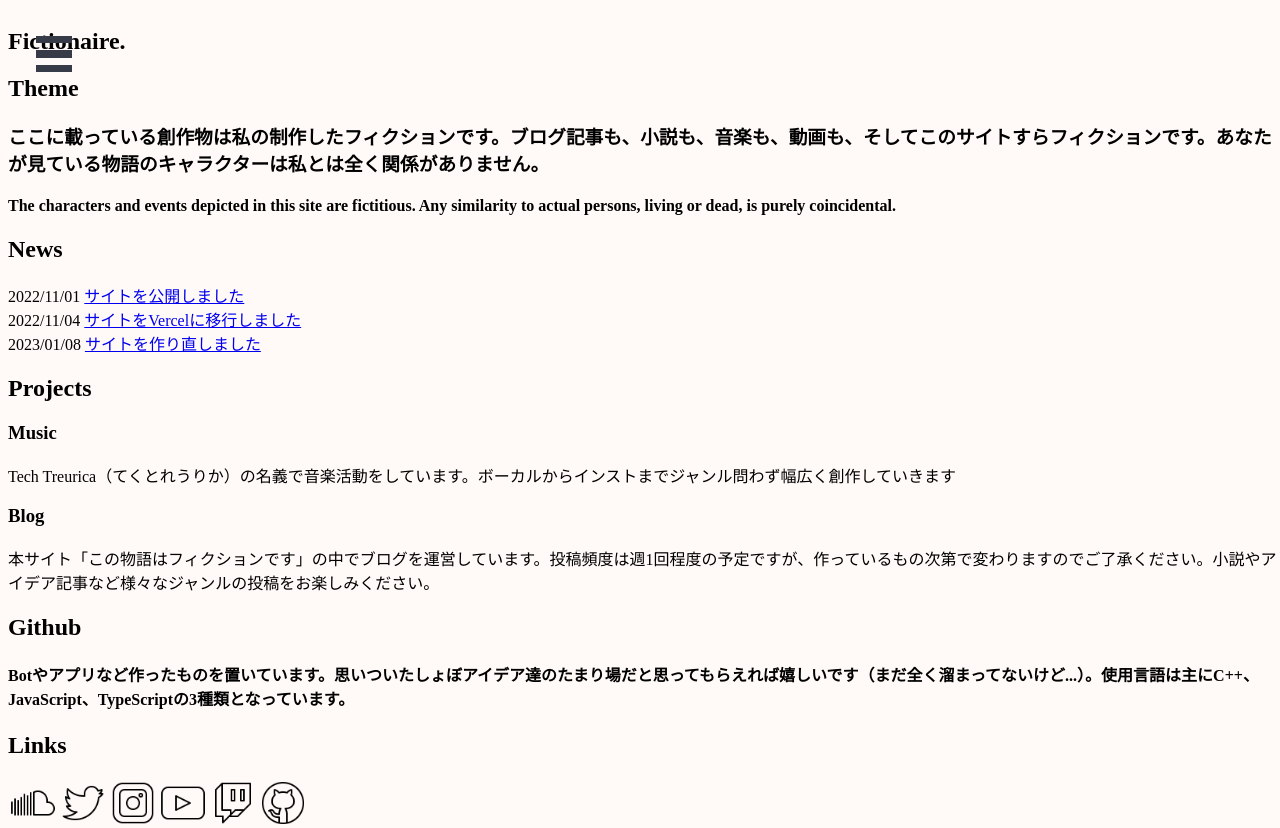
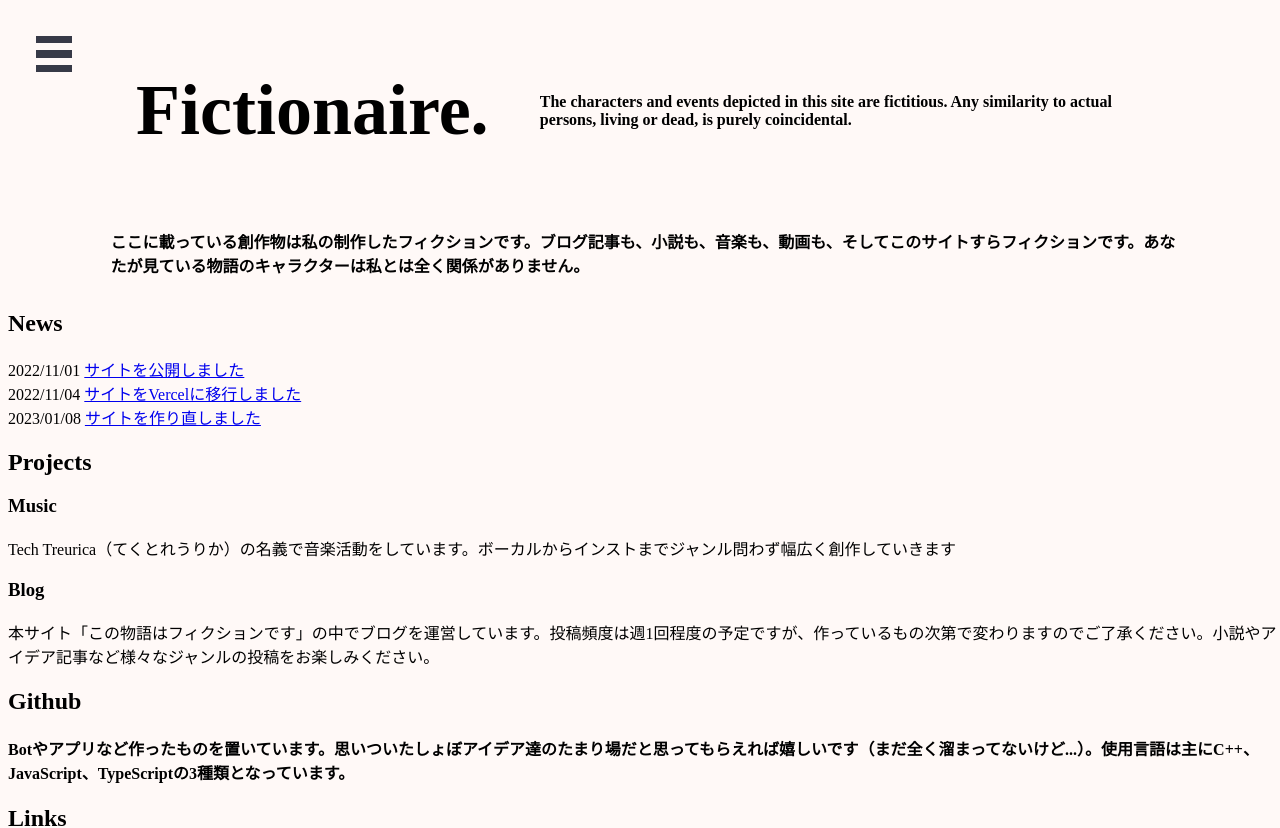
Before and after one commit to Reprereer/nextjs_site, a Next.js app: page / in a window 1280 px wide. Shown: the top 828 px of the page. Built offline with nearby package versions, Linux system fonts and the light colour scheme.

Commit message:
サイト上部のコンポーネントにつきstyled-componentを当てた

```diff
--- a/components/intro.jsx
+++ b/components/intro.jsx
@@ -1,12 +1,84 @@
+import styled from 'styled-components'
+
 //タイトル部分
 const Intro = () => {
+
     return (
-      <section>
-        <h1>
+        <StyledTitleBox>
+        <StyledTitle>
           Fictionaire.
-        </h1>
-      </section>
+        </StyledTitle>
+        <StyledMessage>
+        The characters and events depicted in this site are fictitious. Any similarity to actual persons, living or dead, is purely coincidental.
+        </StyledMessage>
+        </StyledTitleBox>
     )
   }
 
-  export default Intro
+export default Intro
+
+const StyledTitle = styled.h1`
+    ${({ theme }) => theme.breakpoint.media.base`
+        color: ${theme.colors.black};
+        text-align: center;
+        font-size: ${theme.fonts.size.xl};
+    `}
+    ${({ theme }) => theme.breakpoint.media.ss`
+        color: ${theme.colors.black};
+        text-align: center;
+        font-size: ${theme.fonts.size.xl3}
+    `}
+    ${({theme}) => theme.breakpoint.media.sm`
+        color: ${theme.colors.black};
+        text-align: center;
+        font-size: ${theme.fonts.size.xl4};
+    `}
+    ${({theme}) => theme.breakpoint.media.md`
+        color: ${theme.colors.black};
+        text-align: center;
+        font-size: ${theme.fonts.size.xl5};
+    `}
+    ${({theme}) => theme.breakpoint.media.lg`
+        color: ${theme.colors.black};
+        text-align: center;
+        font-size: ${theme.fonts.size.xl6};
+    `}
+    ${({theme}) => theme.breakpoint.media.xl`
+        color: ${theme.colors.black};
+        text-align: center;
+        font-size: ${theme.fonts.size.xl7};
+    `}
+`
+
+const StyledTitleBox = styled.div`
+  ${({ theme }) => theme.breakpoint.media.base`
+    display: flex;
+    gap: 10%;
+    padding: 30px;
+    align-items: center;
+    grid-area: content;
+    justify-content: center;
+    flex-direction: column;
+  `}
+  ${({ theme }) => theme.breakpoint.media.md`
+    display: flex;
+    gap: 5%;
+    padding-top: 1%;
+    padding-bottom: 1%;
+    padding-left: 10%;
+    padding-right: 10%;
+    align-items: center;
+    grid-area: content;
+    justify-content: center;
+    flex-direction: row;
+  `}
+`
+
+const StyledMessage = styled.h4`
+  ${({ theme }) => theme.breakpoint.media.base`
+    color: ${theme.colors.black};
+    text-align: left;
+    font-size: ${theme.fonts.size.base};
+    overflow-wrap: break-word;
+  `}
+`
--- a/components/message.jsx
+++ b/components/message.jsx
@@ -1,18 +1,59 @@
+import styled from 'styled-components'
+
 //サイトメッセージのための場所
 const Message = () => {
     return (
         <section>
-            <h2>
-            Theme
-            </h2>
-            <h3>
+            <StyledMessage>
             ここに載っている創作物は私の制作したフィクションです。ブログ記事も、小説も、音楽も、動画も、そしてこのサイトすらフィクションです。あなたが見ている物語のキャラクターは私とは全く関係がありません。
-            </h3>
-            <h4>
-            The characters and events depicted in this site are fictitious. Any similarity to actual persons, living or dead, is purely coincidental.
-            </h4>
+            </StyledMessage>
         </section>
     )
 }
 
 export default Message
+
+export const StyledHeadline = styled.h2`
+    ${({ theme }) => theme.breakpoint.media.base`
+        color: ${theme.colors.black};
+        text-align: center;
+        font-size: ${theme.fonts.size.xl};
+    `}
+    ${({ theme }) => theme.breakpoint.media.ss`
+        color: ${theme.colors.yellow};
+        text-align: center;
+        font-size: ${theme.fonts.size.xl};
+    `}
+    ${({theme}) => theme.breakpoint.media.sm`
+        color: ${theme.colors.blue};
+        text-align: center;
+        font-size: ${theme.fonts.size.xl2};
+    `}
+    ${({theme}) => theme.breakpoint.media.md`
+        color: ${theme.colors.primary};
+        text-align: center;
+        font-size: ${theme.fonts.size.xl3};
+    `}
+    ${({theme}) => theme.breakpoint.media.lg`
+        color: ${theme.colors.red};
+        text-align: center;
+        font-size: ${theme.fonts.size.xl4};
+    `}
+    ${({theme}) => theme.breakpoint.media.xl`
+        color: ${theme.colors.green};
+        text-align: center;
+        font-size: ${theme.fonts.size.xl5};
+    `}
+`
+
+export const StyledMessage = styled.h3`
+    ${({ theme }) => theme.breakpoint.media.base`
+        color: ${theme.colors.black};
+        text-align: left;
+        font-size: ${theme.fonts.size.base};
+        overflow-wrap: break-word;
+        padding-bottom: 1%;
+        padding-left: 8%;
+        padding-right: 8%;
+    `}
+`
```
